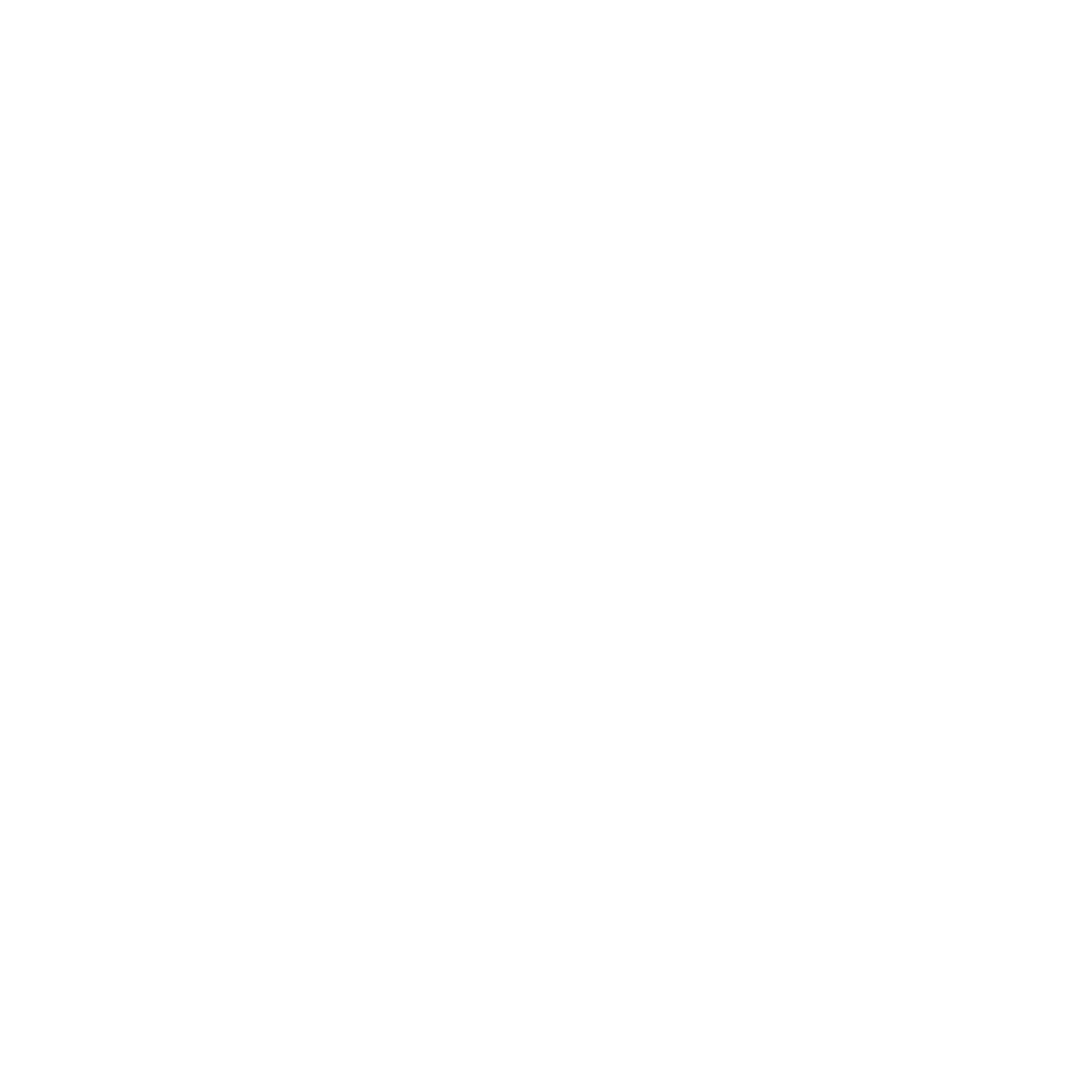
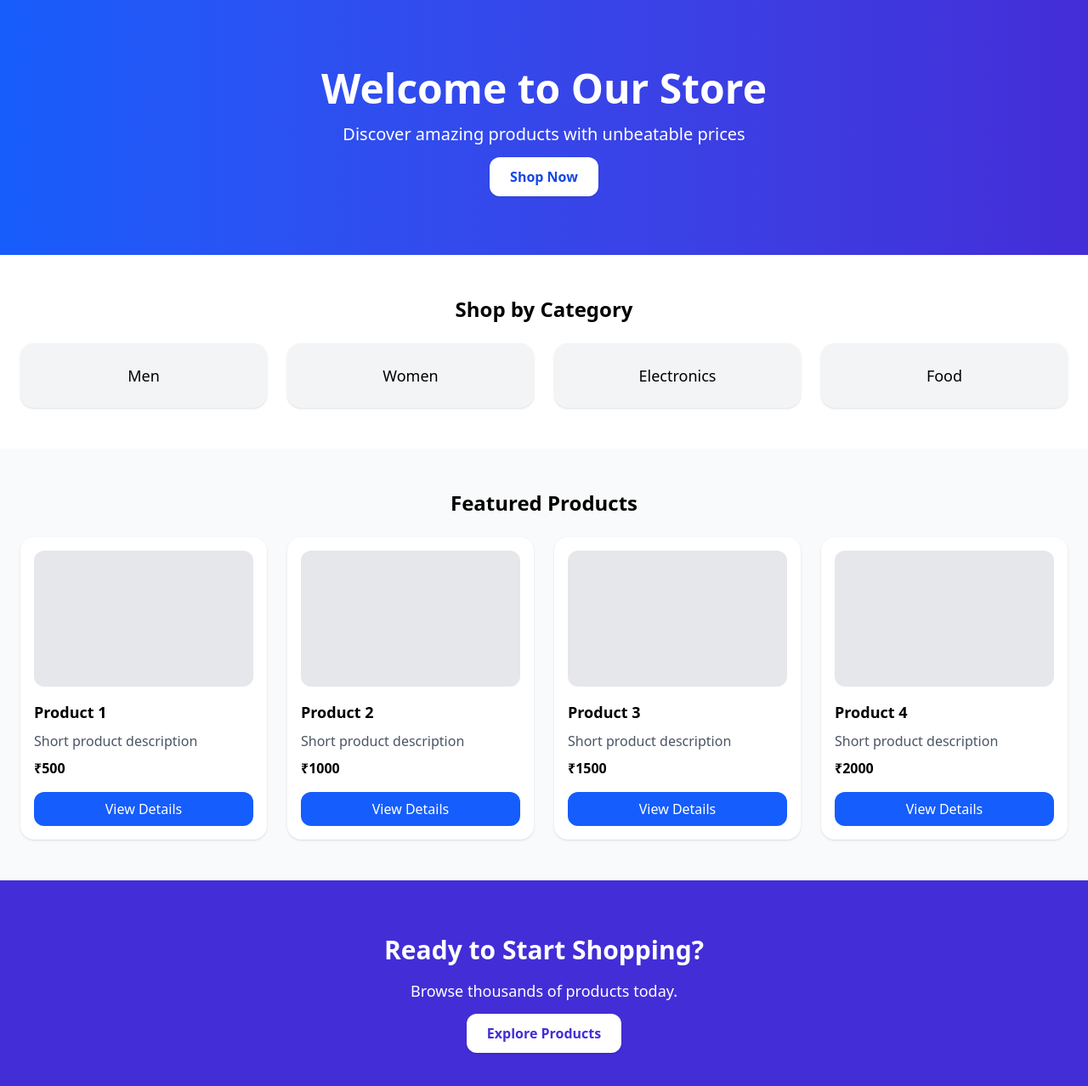
Before and after one commit to mohammed5212/e-commerce, a React app in the folder frontend/: page / in a window 1280 px wide. Before the commit this address had no page. Shown: the top 1278 px of the page at 85% size. Before the commit the page ends 800 px from the top, so only its background shows below. Built offline with nearby package versions, Linux system fonts and the light colour scheme; the HTML template or start-up script is replaced by a standard one.

Commit message:
added home page

```diff
--- a/frontend/src/App.jsx
+++ b/frontend/src/App.jsx
@@ -4,7 +4,6 @@ import { AuthProvider } from './context/AuthContext'
 import { Provider } from "react-redux";
 import  store  from './app/store';
 import './index.css'
-
 const App = () => {
   return (
     <AuthProvider>
@@ -13,6 +12,7 @@ const App = () => {
       </Provider>
     </AuthProvider>
   )
+
 }
 
 export default App
--- /dev/null
+++ b/frontend/src/pages/Home/Home.jsx
@@ -0,0 +1,77 @@
+import { Link } from "react-router-dom";
+
+const HomePage = () => {
+  return (
+    <div className="w-full">
+      {/* Hero Section */}
+      <section className="relative bg-gradient-to-r from-blue-600 to-indigo-700 text-white py-20 px-6 text-center">
+        <h1 className="text-4xl md:text-5xl font-bold mb-4">
+          Welcome to Our Store
+        </h1>
+        <p className="text-lg md:text-xl mb-6">
+          Discover amazing products with unbeatable prices
+        </p>
+        <Link
+          to="/products"
+          className="bg-white text-blue-700 font-semibold px-6 py-3 rounded-xl shadow hover:bg-gray-100 transition"
+        >
+          Shop Now
+        </Link>
+      </section>
+
+      {/* Categories Section */}
+      <section className="py-12 px-6">
+        <h2 className="text-2xl font-bold mb-6 text-center">Shop by Category</h2>
+        <div className="grid grid-cols-2 md:grid-cols-4 gap-6">
+          {["Men", "Women", "Electronics", "Food"]?.map((cat) => (
+            <Link
+              key={cat}
+              to={`/products?category=${cat.toLowerCase()}`}
+              className="bg-gray-100 rounded-2xl shadow hover:shadow-lg p-6 flex items-center justify-center text-lg font-medium hover:bg-gray-200 transition"
+            >
+              {cat}
+            </Link>
+          ))}
+        </div>
+      </section>
+
+      {/* Featured Products */}
+      <section className="py-12 px-6 bg-gray-50">
+        <h2 className="text-2xl font-bold mb-6 text-center">Featured Products</h2>
+        <div className="grid grid-cols-1 md:grid-cols-3 lg:grid-cols-4 gap-6">
+          {[1, 2, 3, 4].map((id) => (
+            <div
+              key={id}
+              className="bg-white rounded-2xl shadow hover:shadow-lg transition p-4"
+            >
+              <div className="h-40 bg-gray-200 rounded-xl mb-4"></div>
+              <h3 className="font-semibold text-lg mb-2">Product {id}</h3>
+              <p className="text-gray-600 mb-2">Short product description</p>
+              <p className="font-bold mb-4">₹{id * 500}</p>
+              <Link
+                to={`/product/${id}`}
+                className="block bg-blue-600 text-white text-center py-2 rounded-xl hover:bg-blue-700 transition"
+              >
+                View Details
+              </Link>
+            </div>
+          ))}
+        </div>
+      </section>
+
+      {/* CTA Section */}
+      <section className="py-16 px-6 text-center bg-indigo-700 text-white">
+        <h2 className="text-3xl font-bold mb-4">Ready to Start Shopping?</h2>
+        <p className="mb-6 text-lg">Browse thousands of products today.</p>
+        <Link
+          to="/products"
+          className="bg-white text-indigo-700 px-6 py-3 rounded-xl font-semibold shadow hover:bg-gray-100 transition"
+        >
+          Explore Products
+        </Link>
+      </section>
+    </div>
+  );
+};
+
+export default HomePage;
--- a/frontend/src/routes/AppRoutes.jsx
+++ b/frontend/src/routes/AppRoutes.jsx
@@ -3,6 +3,7 @@ import Login from "../pages/Auth/Login";
 import Register from "../pages/Auth/Register";
 // import ProductList from "../pages/Products/ProductList";
 import ProtectedRoute from "./ProtectedRoute";
+import HomePage from "../pages/Home/Home";
 
 const AppRoutes = () => {
   return (
@@ -11,8 +12,7 @@ const AppRoutes = () => {
         {/* Public */}
         <Route path="/login" element={<Login />} />
         <Route path="/register" element={<Register />} />
-
-
+        <Route path ="/"element ={<HomePage/>}/>
 
 
 
```
Also changed, not shown: frontend/src/api/cartApi.js (line endings or trailing spaces).
